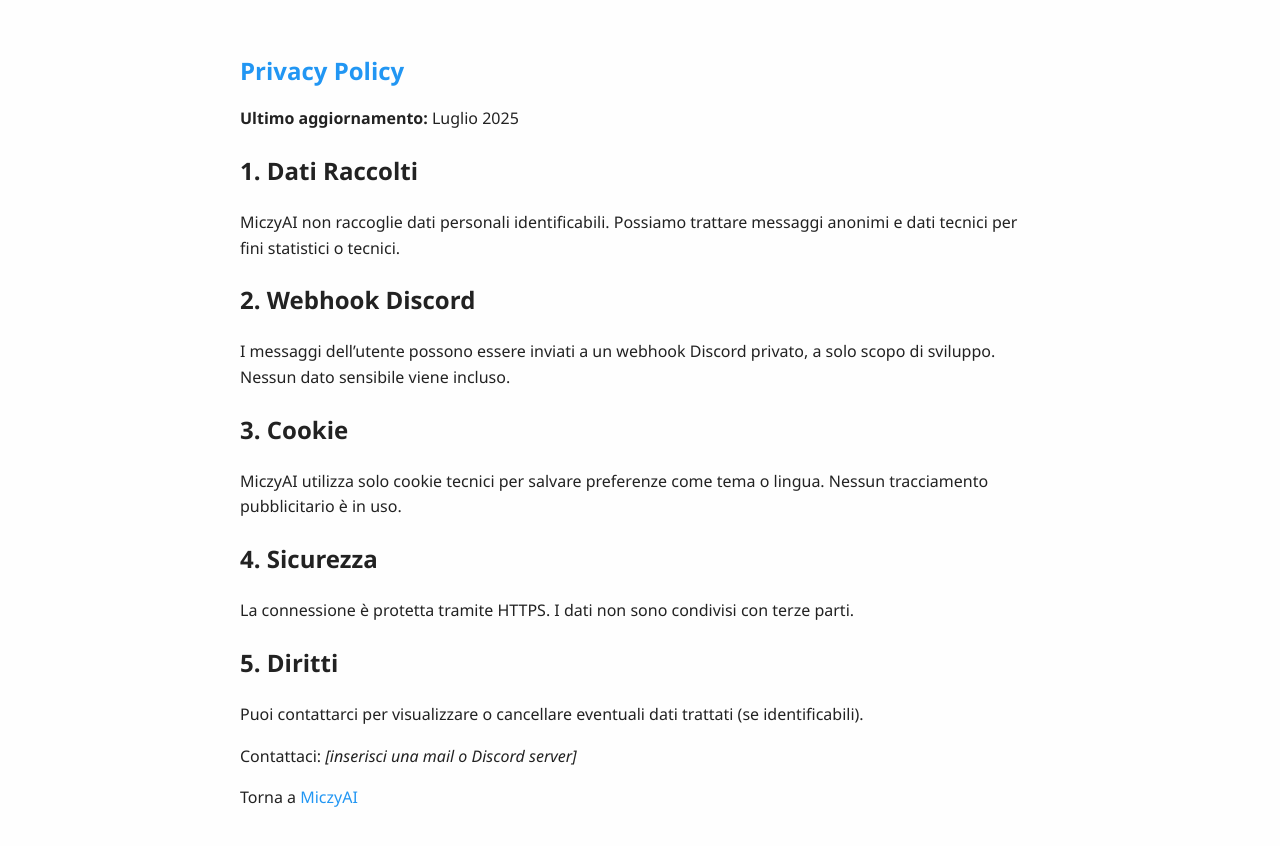
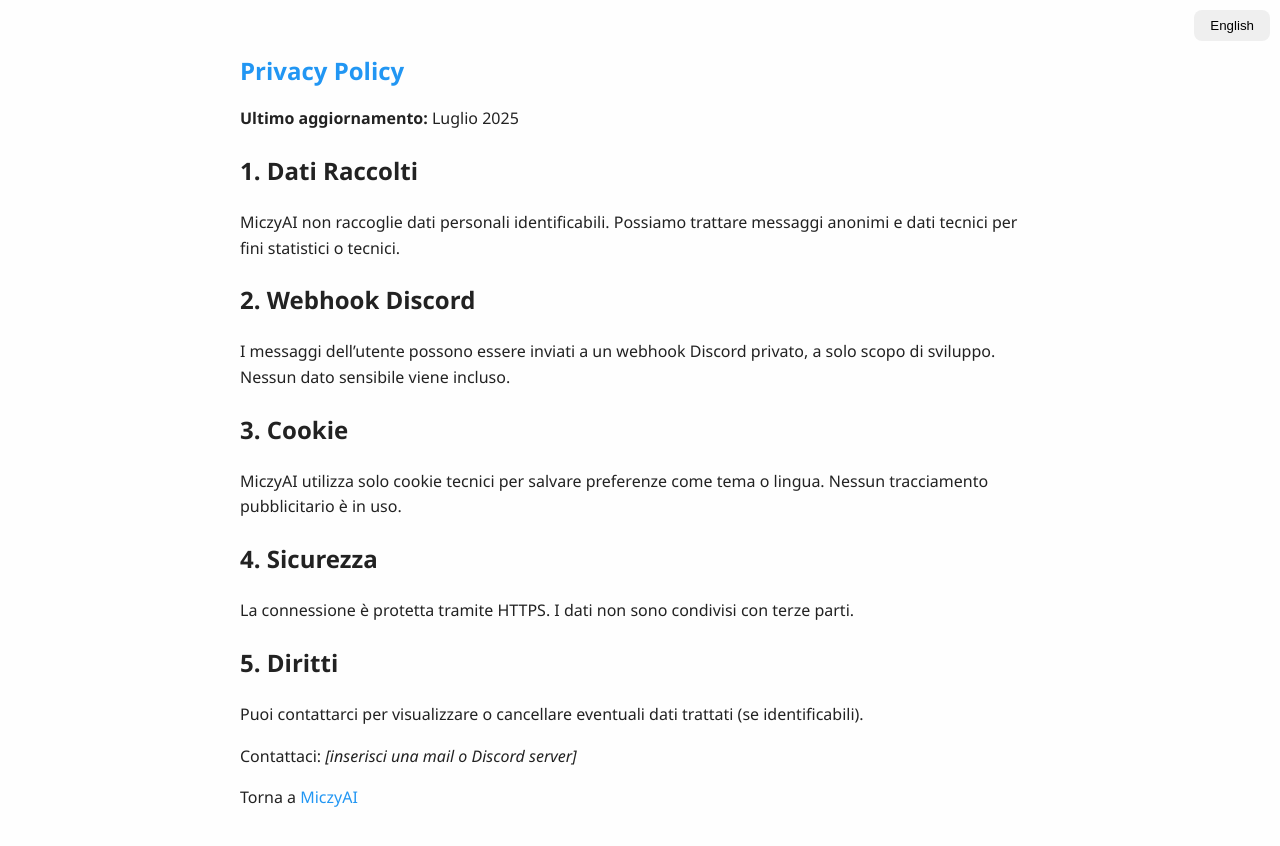
Before and after one commit to xXprogtXx1/miczyAI, a plain HTML site: page privacy/index.html in a window 1280 px wide. Drawn offline with Linux system fonts and the light colour scheme.

Commit message:
Update index.html

```diff
--- a/privacy/index.html
+++ b/privacy/index.html
@@ -54,5 +54,7 @@
 
     <p>Torna a <a href="/">MiczyAI</a></p>
   </section>
+
+  <script src="privacy.js"></script>
 </body>
 </html>
```
